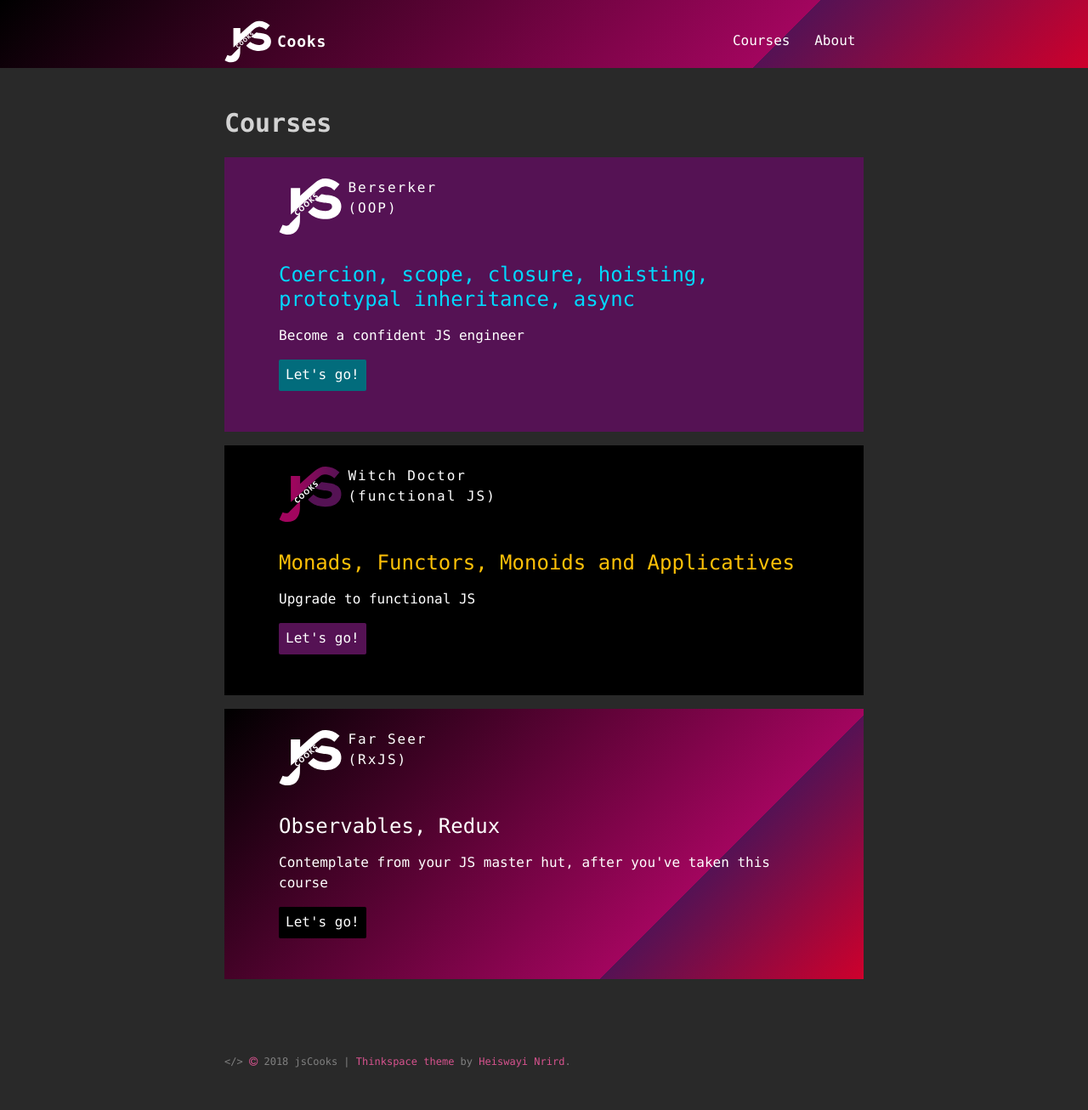
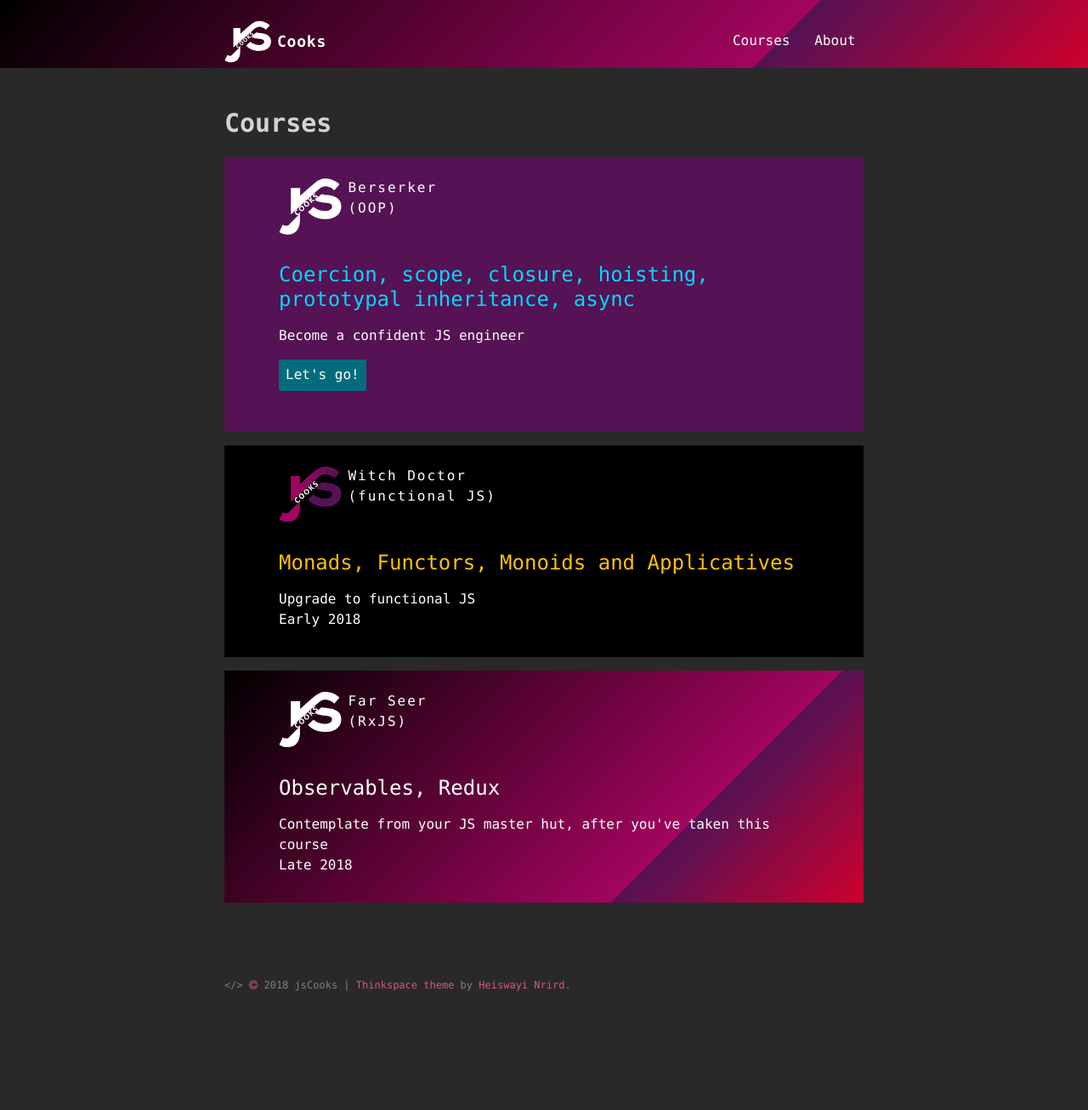
Before and after one commit to jscoox/jscoox.github.com, a Jekyll site: the page built from courses.md, in a window 1280 px wide. Shown: the whole page at 85% size. Built offline with Jekyll 4.4.1, drawn with Linux system fonts in a browser that asks for light colours; after the commit the page ends 1216 px from its top, so only the background shows below that.

Commit message:
courses 1

```diff
--- a/courses.md
+++ b/courses.md
@@ -29,7 +29,9 @@ permalink: /courses/
 
         <p><a href="#">Upgrade to functional JS</a></p>
 
-        <a href="javascript:;" class="spotlight-btn spotlight_btn">Let's go!</a>
+        Early 2018
+
+        <!-- <a href="javascript:;" class="spotlight-btn spotlight_btn">Let's go!</a> -->
     </div>
 
     <div class="courses courses--top courses-3">
@@ -42,6 +44,8 @@ permalink: /courses/
 
         <p><a href="#">Contemplate from your JS master hut, after you've taken this course</a></p>
 
-        <a href="javascript:;" class="spotlight-btn spotlight_btn">Let's go!</a>
+        Late 2018
+
+        <!-- <a href="javascript:;" class="spotlight-btn spotlight_btn">Let's go!</a> -->
     </div>
 </div>
```
